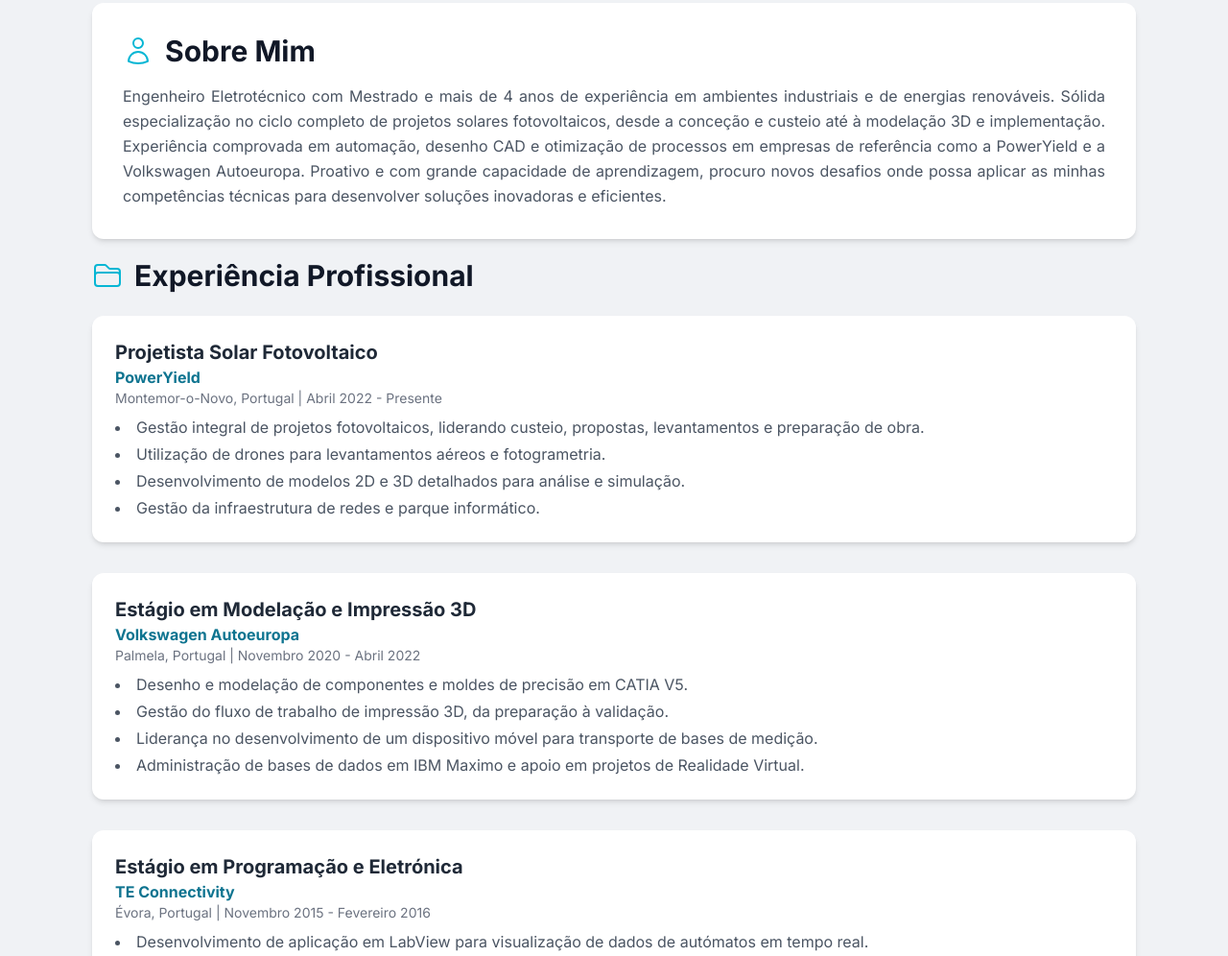
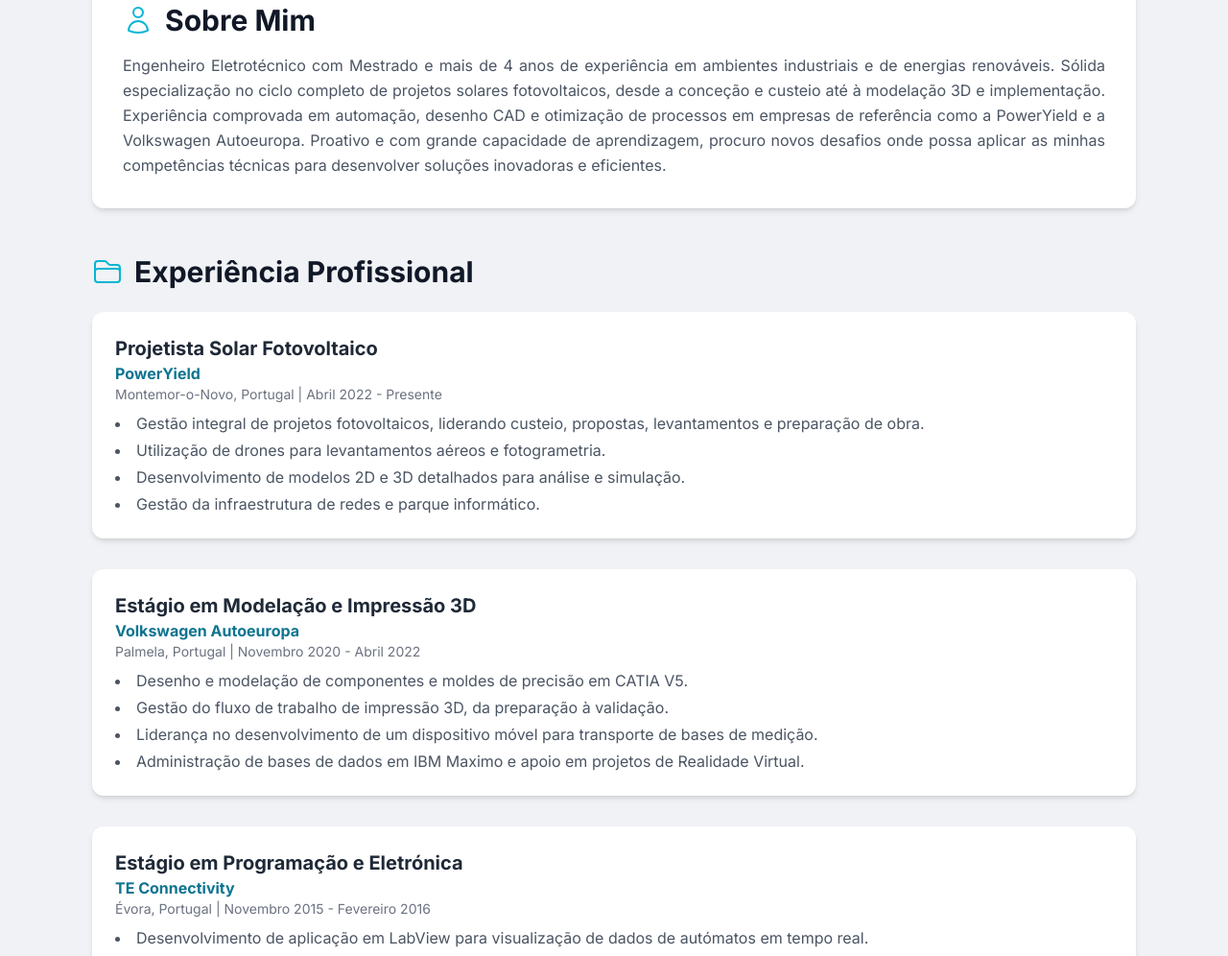
Before and after one commit to LuisPCFialho/LuisFialho, a plain HTML site: page index.html in a window 1280 px wide. Shown: the part 609-1605 px from the top of the page at 96% size. Drawn offline with nearby package versions, Linux system fonts and the light colour scheme.

Commit message:
Update index.html

```diff
--- a/index.html
+++ b/index.html
@@ -141,19 +141,19 @@
     <div class="max-w-6xl mx-auto p-4 sm:p-6 lg:p-8">
 
         <!-- Secção do Cabeçalho -->
-        <header class="text-center py-16">
+        <header class="text-center pt-16 pb-8">
             <img class="w-60 h-60 rounded-full mx-auto mb-4 border-4 border-white dark:border-gray-700 shadow-lg object-cover" src="https://i.imgur.com/bl2MXsB.jpeg" alt="Fotografia de Luís Fialho">
             <h1 class="text-4xl md:text-5xl font-extrabold tracking-tight text-gray-900 dark:text-white">Luís Pedro Coreixo Fialho</h1>
             <h2 class="text-xl md:text-2xl font-medium text-cyan-600 dark:text-cyan-400 mt-2" data-translate="header_subtitle">
                 Projetista Fotovoltaico | Especialista em Modelação 3D e Automação
             </h2>
-                <p class="text-lg italic text-gray-600 dark:text-gray-400 mt-4" data-translate="header_tagline">
+            <p class="text-lg italic text-gray-600 dark:text-gray-400 mt-4" data-translate="header_tagline">
                 Crio Soluções, Resolvo Problemas
             </p>
         </header>
 
         <!-- Corpo Principal -->
-        <main class="space-y-5">
+        <main class="space-y-12">
 
             <!-- Secção Sobre Mim -->
             <section id="about" class="fade-in-section bg-white p-8 rounded-xl shadow-md">
@@ -377,6 +377,7 @@
                 nav_languages: "Idiomas",
                 nav_contact: "Contacto",
                 header_subtitle: "Projetista Fotovoltaico | Especialista em Modelação 3D e Automação",
+                header_tagline: "Crio Soluções, Resolvo Problemas",
                 about_title: "Sobre Mim",
                 about_text: "Engenheiro Eletrotécnico com Mestrado e mais de 4 anos de experiência em ambientes industriais e de energias renováveis. Sólida especialização no ciclo completo de projetos solares fotovoltaicos, desde a conceção e custeio até à modelação 3D e implementação. Experiência comprovada em automação, desenho CAD e otimização de processos em empresas de referência como a PowerYield e a Volkswagen Autoeuropa. Proativo e com grande capacidade de aprendizagem, procuro novos desafios onde possa aplicar as minhas competências técnicas para desenvolver soluções inovadoras e eficientes.",
                 experience_title: "Experiência Profissional",
@@ -447,6 +448,7 @@
                 nav_languages: "Languages",
                 nav_contact: "Contact",
                 header_subtitle: "Photovoltaic Designer | 3D Modeling & Automation Specialist",
+                header_tagline: "I Create Solutions, I Solve Problems",
                 about_title: "About Me",
                 about_text: "Electrical Engineer with a Master's degree and over 4 years of experience in industrial and renewable energy environments. Solid expertise in the complete lifecycle of solar photovoltaic projects, from design and costing to 3D modeling and implementation. Proven experience in automation, CAD design, and process optimization at leading companies like PowerYield and Volkswagen Autoeuropa. Proactive and a fast learner, I am seeking new challenges where I can apply my technical skills to develop innovative and efficient solutions.",
                 experience_title: "Professional Experience",
@@ -517,6 +519,7 @@
                 nav_languages: "Idiomas",
                 nav_contact: "Contacto",
                 header_subtitle: "Diseñador Fotovoltaico | Especialista en Modelado 3D y Automatización",
+                header_tagline: "Creo Soluciones, Resuelvo Problemas",
                 about_title: "Sobre Mí",
                 about_text: "Ingeniero Electrotécnico con Máster y más de 4 años de experiencia en entornos industriales y de energías renovables. Sólida especialización en el ciclo completo de proyectos solares fotovoltaicos, desde el diseño y presupuesto hasta el modelado 3D y la implementación. Experiencia demostrada en automatización, diseño CAD y optimización de procesos en empresas de referencia como PowerYield y Volkswagen Autoeuropa. Proactivo y con gran capacidad de aprendizaje, busco nuevos desafíos donde pueda aplicar mis competencias técnicas para desarrollar soluciones innovadoras y eficientes.",
                 experience_title: "Experiencia Profesional",
@@ -587,6 +590,7 @@
                 nav_languages: "Langues",
                 nav_contact: "Contact",
                 header_subtitle: "Concepteur Photovoltaïque | Spécialiste en Modélisation 3D et Automatisation",
+                header_tagline: "Je Crée des Solutions, Je Résous des Problèmes",
                 about_title: "À propos de moi",
                 about_text: "Ingénieur en électrotechnique avec un Master et plus de 4 ans d'expérience dans les environnements industriels et des énergies renouvelables. Solide spécialisation dans le cycle complet des projets solaires photovoltaïques, de la conception et du chiffrage à la modélisation 3D et à la mise en œuvre. Expérience avérée en automatisation, conception CAO et optimisation des processus dans des entreprises de premier plan comme PowerYield et Volkswagen Autoeuropa. Proactif et doté d'une grande capacité d'apprentissage, je recherche de nouveaux défis où je peux appliquer mes compétences techniques pour développer des solutions innovantes et efficaces.",
                 experience_title: "Expérience Professionnelle",
```
